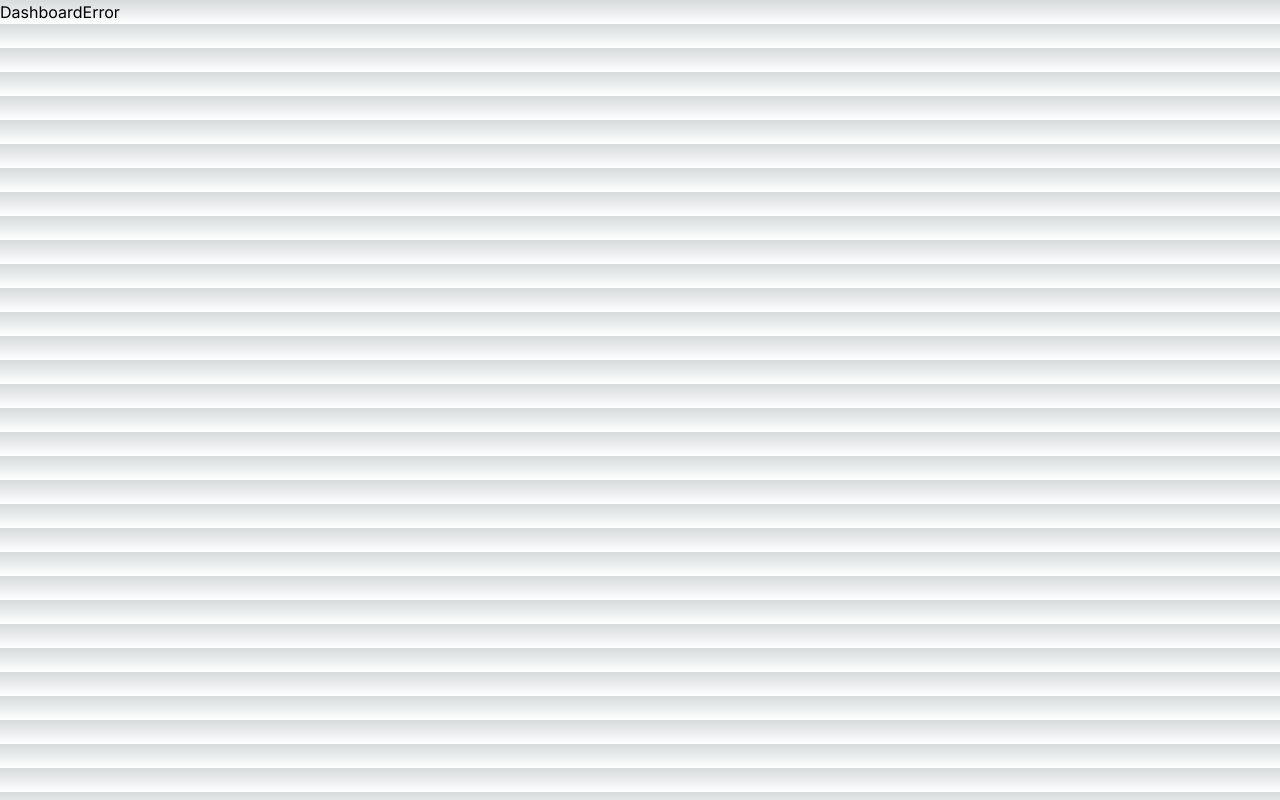
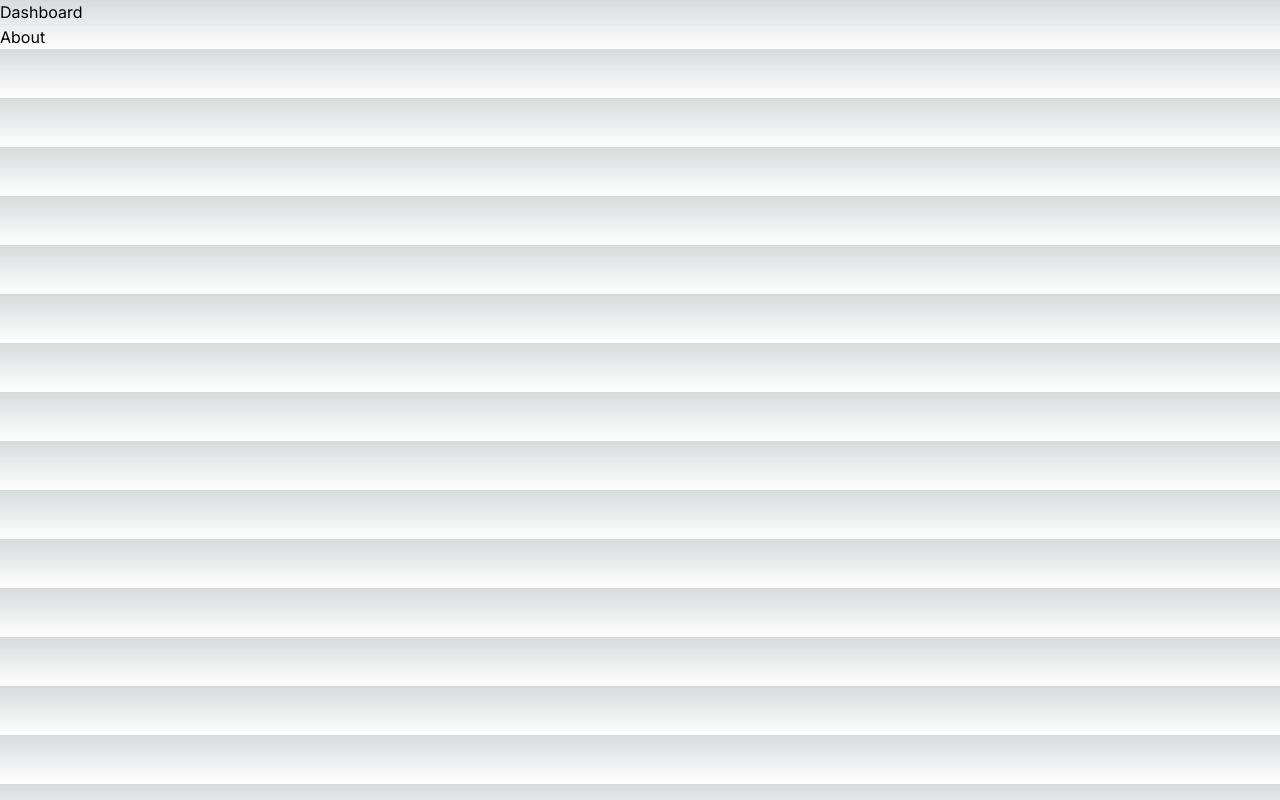
Before and after one commit to atheo810/belajar-vercel-typescript, a Next.js app: page / in a window 1280 px wide. Built offline with nearby package versions, Linux system fonts and the light colour scheme.

Commit message:
feat: link page and about

```diff
--- a/src/app/page.tsx
+++ b/src/app/page.tsx
@@ -3,7 +3,8 @@ export default function Home() {
   return (
     <>
       <Link href="/dashboard">Dashboard</Link>
-      <Link href="/error">Error</Link>
+      <hr />
+      <Link href="/about">About</Link>
     </>
   );
 }
```
